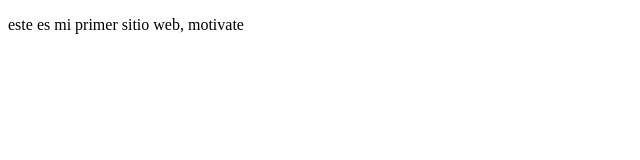
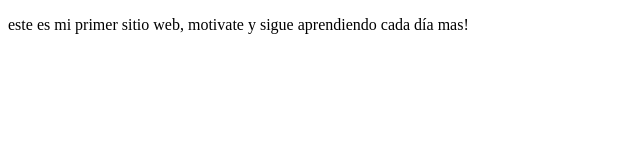
Before and after one commit to MartinMoyaO/ProyectoDemo, a plain HTML site: page index.html in a window 1280 px wide. Shown: the whole page, without its empty margins (0-640 px from the left). Drawn offline with Linux system fonts and the light colour scheme.

Commit message:
cambios agredados para prueba

```diff
--- a/index.html
+++ b/index.html
@@ -8,7 +8,7 @@
 </head>
 <body>
     <p>
-        este es mi primer sitio web, motivate
+        este es mi primer sitio web, motivate y sigue aprendiendo cada día mas!
     </p>
 </body>
 </html>
```
